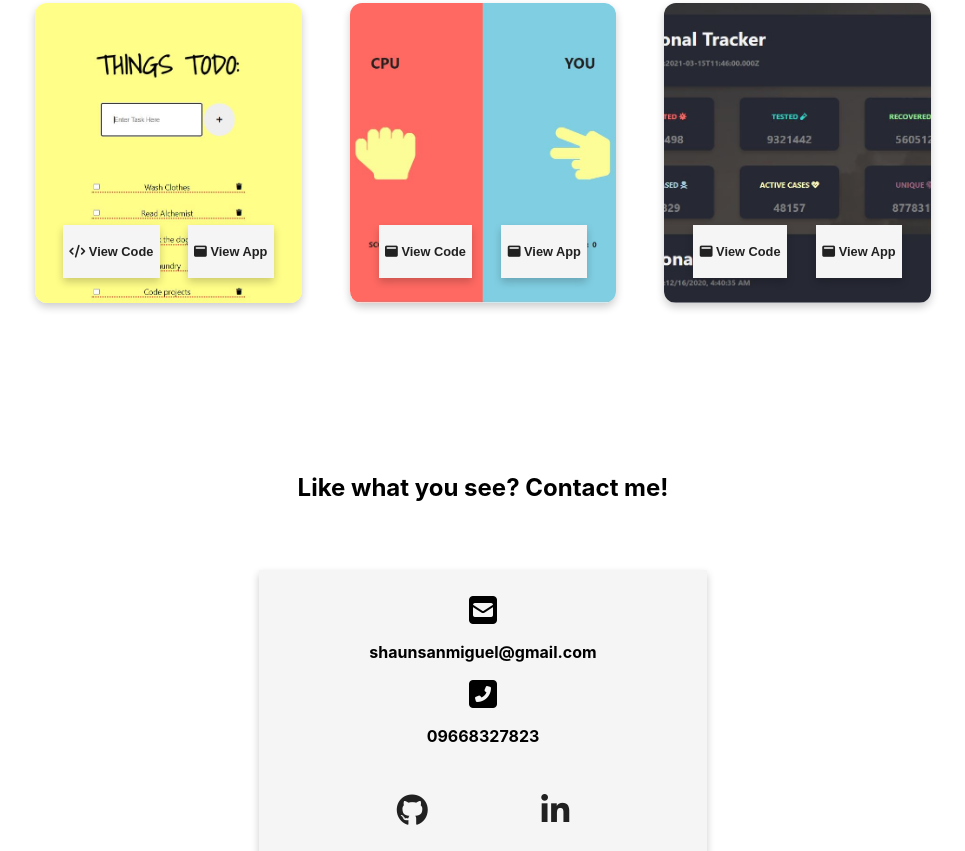
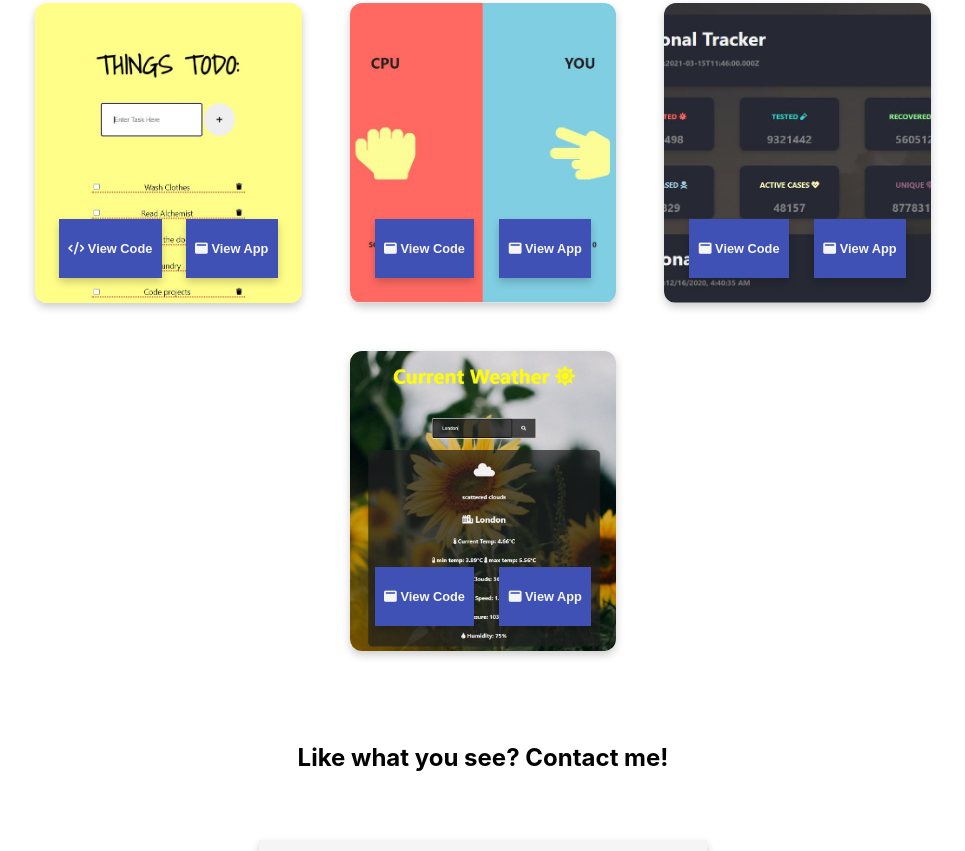
Before and after one commit to shaun2398/My-Portfolio, a plain HTML site: page index.html in a window 1280 px wide. Shown: the part 2215-3066 px from the top of the page, without its empty margins (157-1122 px from the left). Drawn offline with Linux system fonts and the light colour scheme; some packages are replaced by stand-ins of ours; a script that the page names is missing.

Commit message:
made updates

```diff
--- a/index.css
+++ b/index.css
@@ -150,7 +150,7 @@
     grid-template-areas:
     "one two thr"
     "for fiv six"
-    ".   .   .";
+    ".   sev   .";
 }
 
 .portfolio div{
@@ -173,15 +173,15 @@
 .portfolio button{
     margin: 2em 0;
     padding: 0.5em 0.5em;
-    border: none;
-    background-color: whitesmoke;
-    color: #212121;
+    border: 3px solid #3f51b5;
+    background-color: #3f51b5;
+    color: whitesmoke;
     font-size: 0.8em;
     box-shadow: 0 4px 8px 0 rgba(0,0,0,0.2);
 }
 
 .portfolio button:hover{
-    background-color: turquoise;
+    background-color: #3f51b5;
     color: whitesmoke;
     box-shadow: 0 8px 16px 0 rgba(0,0,0,0.2);
 }
@@ -248,11 +248,18 @@
     background-repeat: no-repeat;
 }
 
+.project_seven{
+    grid-area: sev;
+    background-image: url(./images/Weather.JPG);
+    object-fit: cover;
+    background-position: center top;
+    background-size: cover;
+    background-repeat: no-repeat;
+}
+
 /* REACT PROJECTS */
-/* .project_seven{
-    grid-area: sev;
-}
-.project_eigth{
+
+/* .project_eigth{
     grid-area: eth;
 }
 .project_nine{
@@ -354,7 +361,7 @@ h2 {
         "for"
         "fiv"
         "six"
-        "."
+        "sev"
         "."
         ".";
     }
--- a/index.html
+++ b/index.html
@@ -82,7 +82,6 @@
                                     <button><p><b><i class="fas fa-window-maximize"></i> View App</b></p></button>
                                 </a>
                             </div>
-
                             <div class="project_six">
                                 <a href="https://github.com/shaun2398/Simple-Covid-Tracker" target="_blank">
                                     <button><p><b><i class="fas fa-window-maximize"></i> View Code</b></p></button>
@@ -91,8 +90,14 @@
                                     <button><p><b><i class="fas fa-window-maximize"></i> View App</b></p></button>
                                 </a>
                             </div>
-                        </a>
-
+                            <div class="project_seven">
+                                <a href="https://github.com/shaun2398/Weather-app" target="_blank">
+                                    <button><p><b><i class="fas fa-window-maximize"></i> View Code</b></p></button>
+                                </a>
+                                <a href="https://shaun2398.github.io/Weather-app/" target="_blank">
+                                    <button><p><b><i class="fas fa-window-maximize"></i> View App</b></p></button>
+                                </a>
+                            </div>
                     </div>
                 </section>
             </main>
```
Also changed, not shown: images/Weather.JPG (renamed from images/Weather app.JPG).
